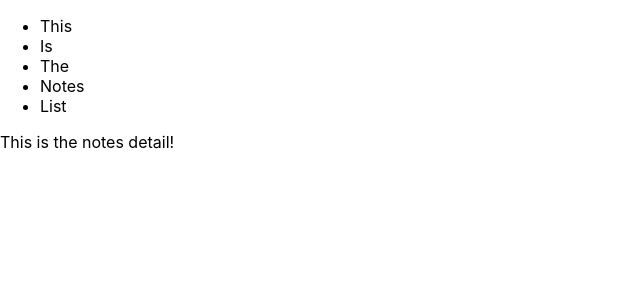
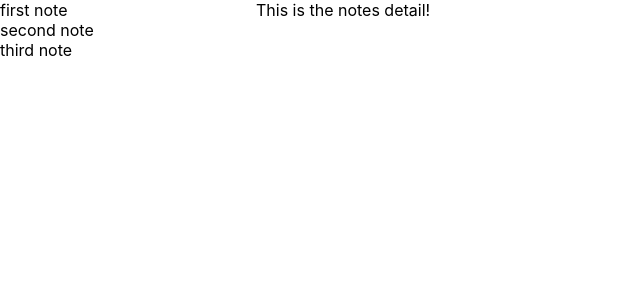
Before and after one commit to mragarg/note-app-react, a React (Create React App) app: page / in a window 1280 px wide. Shown: the top 300 px of the page, without its empty margins (0-640 px from the left). Built offline with nearby package versions, Linux system fonts and the light colour scheme.

Commit message:
Shows list of notes from props by title

```diff
--- a/src/NotesApp.js
+++ b/src/NotesApp.js
@@ -1,16 +1,46 @@
 import React from 'react'
 import NotesList from './NotesList'
 import NotesDetail from './NotesDetail'
+import styles from './NotesApp.module.css'
 
 export class NotesApp extends React.Component {
-  render() {
-    return (
-      <div>
-        <NotesList />
-        <NotesDetail />
-      </div>
-    )
-  }
+
+    constructor(props) {
+      super(props)
+
+      this.state = {
+         notes: [   // This will hold an array of objects
+             {
+                 id: '1001',
+                 title: 'first note',
+                 text: 'this is the first note'
+             },
+             {
+                 id: '1002',
+                 title: 'second note',
+                 text: 'this is the second note'
+             },
+             {
+                 id: '1003',
+                 title: 'third note',
+                 text: 'this is the third note'
+             }
+         ]
+      }
+    }
+
+
+    render() {
+        return (
+            <div className={styles.app}>
+                <NotesList
+                    className={styles.list}
+                    notes={this.state.notes}
+                    />
+                <NotesDetail className={styles.detail}/>
+            </div>
+        )
+    }
 }
 
 export default NotesApp
--- /dev/null
+++ b/src/NotesApp.module.css
@@ -0,0 +1,12 @@
+.app {
+    display: flex;
+    flex-direction: row;
+}
+
+.list {
+    width: 20%;
+}
+
+.detail {
+    width: 80%;
+}
--- a/src/NotesList.js
+++ b/src/NotesList.js
@@ -1,13 +1,20 @@
 import React from 'react'
+import styles from './NotesList.module.css';
 
-export default function NotesList() {
-  return (
-    <ul>
-      <li>This</li>
-      <li>Is</li>
-      <li>The</li>
-      <li>Notes</li>
-      <li>List</li>
+function NotesListItem({text}) {
+    return (
+        <li>{text}</li>
+    );
+}
+
+export default function NotesList({notes, className}) {
+
+    const items = notes.map(note => <NotesListItem text={note.title}/>)
+
+    return (
+    <ul className={`${styles.list} ${className}`}>
+      {items}
     </ul>
-  )
+  );
+
 }
--- /dev/null
+++ b/src/NotesList.module.css
@@ -0,0 +1,10 @@
+
+.list {
+    padding: 0;
+    margin: 0;
+}
+
+.list .item {
+    display: block;
+    list-style: none;
+}
```
